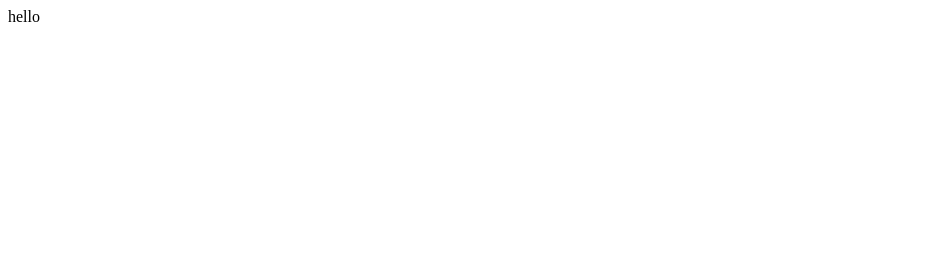
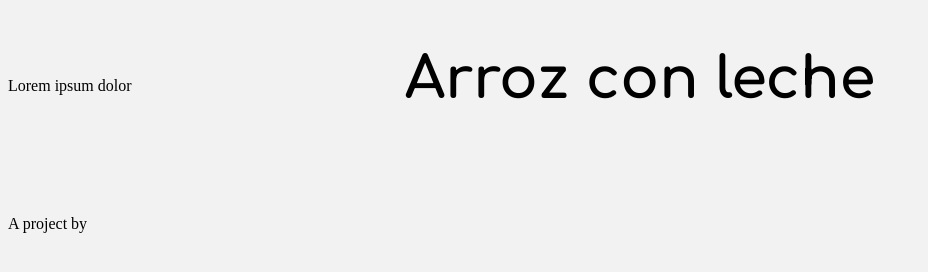
Before and after one commit to dieg00/RicePuddingBlog, a plain HTML site: page index.html in a window 1280 px wide. Shown: the whole page, without its empty margins (0-928 px from the left). Drawn offline with Linux system fonts and the light colour scheme.

Commit message:
Add basic structure and style

```diff
--- a/index.html
+++ b/index.html
@@ -4,8 +4,21 @@
 		<meta charset="UTF-8" />
 		<meta name="viewport" content="width=device-width, initial-scale=1.0" />
 		<title>Arroz con Leche</title>
+		<link rel="stylesheet" href="style.css" />
+		<link
+			href="https://fonts.googleapis.com/css2?family=Comfortaa:wght@300;400;500;600;700&display=swap"
+			rel="stylesheet"
+		/>
 	</head>
 	<body>
-		hello
+		<header>
+			<h1>Arroz con leche</h1>
+		</header>
+		<main>
+			<p>Lorem ipsum dolor</p>
+		</main>
+		<footer>
+			<p>A project by</p>
+		</footer>
 	</body>
 </html>
--- a/style.css
+++ b/style.css
@@ -0,0 +1,15 @@
+body {
+	background-color: #f2f2f2;
+	display: grid;
+	grid-template-rows: 22% auto 22%;
+}
+
+header {
+	justify-self: center;
+	font-family: "Comfortaa", monospace;
+	font-size: 1.8em;
+}
+
+footer {
+	align-self: end;
+}
```
